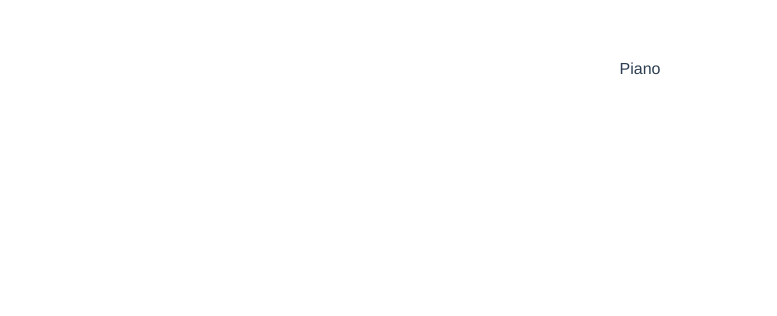
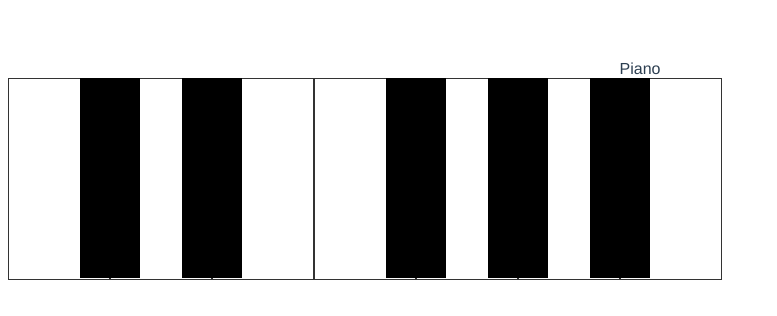
Before and after one commit to Sharqiewicz/piano, a Vue app: page / in a window 1280 px wide. Shown: the top 316 px of the page, without its empty margins (0-777 px from the left). Built offline with nearby package versions, Linux system fonts and the light colour scheme.

Commit message:
import keyboard to the App file

```diff
--- a/src/App.vue
+++ b/src/App.vue
@@ -1,16 +1,19 @@
 <template>
   <div id="app">
     <HelloWorld/>
+    <Piano/>
   </div>
 </template>
 
 <script lang="ts">
 import { Component, Vue } from "vue-property-decorator";
 import HelloWorld from "./components/HelloWorld.vue";
+import Piano from './components/Piano.vue';
 
 @Component({
   components: {
-    HelloWorld
+    HelloWorld,
+    Piano
   }
 })
 export default class App extends Vue {}
--- a/src/components/Piano.vue
+++ b/src/components/Piano.vue
@@ -1,6 +1,6 @@
 <template>
   <div>
-    <div class="keyboard">
+    <div class="keyboard" id="keyboard">
       <div data-note="C" class="key white"></div>
       <div data-note="Db" class="key black"></div>
       <div data-note="D" class="key white"></div>
@@ -77,25 +77,39 @@ export default class Piano extends Vue {
         if (blackKeyIndex > -1) this.playNote(blackKeys[blackKeyIndex]);
       });
     }
-
   };
 }
 </script>
 
 <!-- Add "scoped" attribute to limit CSS to this component only -->
 <style scoped lang="scss">
-h3 {
-  margin: 40px 0 0;
+.keyboard {
+  display: flex;
 }
-ul {
-  list-style-type: none;
-  padding: 0;
+
+.key {
+  height: 200px;
 }
-li {
-  display: inline-block;
-  margin: 0 10px;
+
+.white {
+  width: 100px;
+  background-color: white;
+  border: 1px solid #333;
 }
-a {
-  color: #42b983;
+
+.white.active {
+  background-color: #ccc;
+}
+
+.black {
+  width: 60px;
+  background-color: black;
+  margin-left: -30px;
+  margin-right: -30px;
+  z-index: 2;
+}
+
+.black.active {
+  background-color: #333;
 }
 </style>
```
